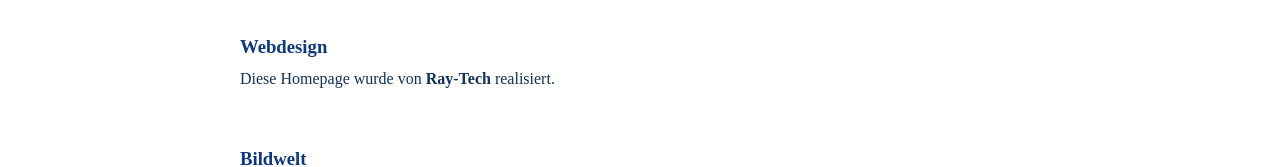
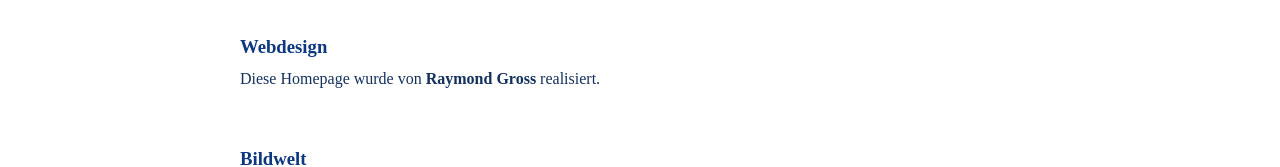
Before and after one commit to raymondgross92/GaboMarti, a Next.js app in the folder gabo-marti-web/: page /impressum in a window 1280 px wide. Shown: the part 466-633 px from the top of the page. Built offline with nearby package versions, Linux system fonts and the light colour scheme.

Commit message:
Content: Update Impressum author to Raymond Gross

```diff
--- a/gabo-marti-web/src/app/impressum/page.tsx
+++ b/gabo-marti-web/src/app/impressum/page.tsx
@@ -25,7 +25,7 @@ export default function ImpressumPage() {
 
                         <div style={{ marginTop: '2rem' }}>
                             <h3 style={{ marginBottom: '0.5rem' }}>Webdesign</h3>
-                            <p>Diese Homepage wurde von <strong>Ray-Tech</strong> realisiert.</p>
+                            <p>Diese Homepage wurde von <strong>Raymond Gross</strong> realisiert.</p>
                         </div>
 
                         <div style={{ marginTop: '2rem' }}>
```
Also changed, not shown: 72 other files (tests, documents, lock files or other folders).
